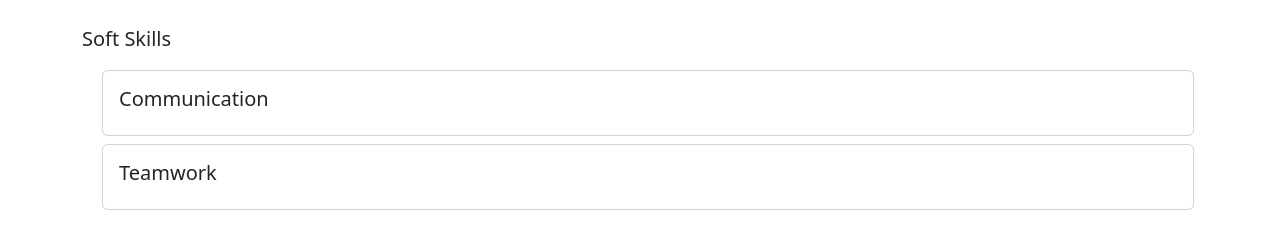
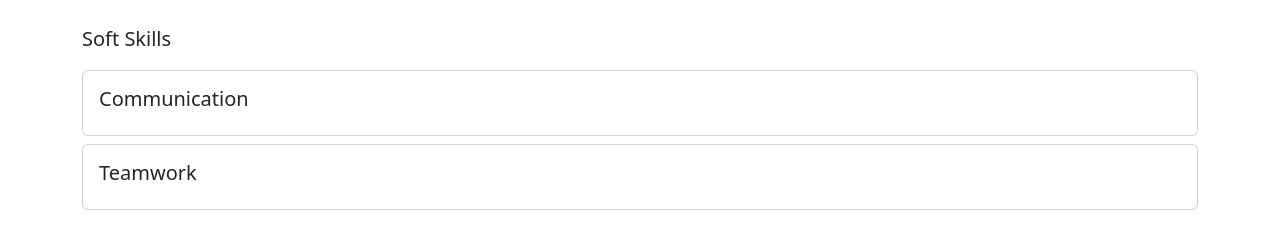
Before and after one commit to llewellynksj/portfolio, a React (Vite) app: page / in a window 1280 px wide. Shown: the part 1040-1279 px from the top of the page. Built offline with nearby package versions, Linux system fonts and the light colour scheme.

Commit message:
Amend margins on Skill

```diff
--- a/src/pages/skills/Skill.jsx
+++ b/src/pages/skills/Skill.jsx
@@ -13,7 +13,7 @@ const Skill = ({ name, description }) => {
   };
 
   return (
-    <Container className='m-2'>
+    <div className='my-2'>
       <Card className={`skill-card ${isHovered ? 'hovered' : ''}`} onMouseEnter={handleHover} onMouseLeave={handleHover}>
         <Card.Body>
           {isHovered ? (
@@ -23,7 +23,7 @@ const Skill = ({ name, description }) => {
           )}
         </Card.Body>
       </Card>
-    </Container>
+    </div>
   );
 };
 
```
